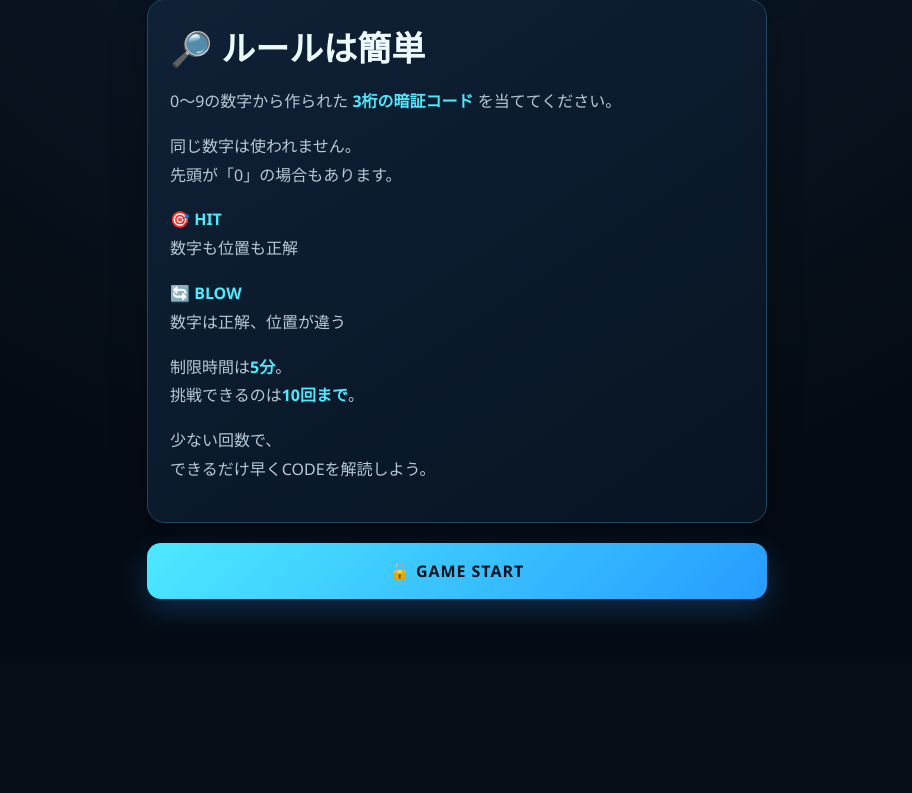
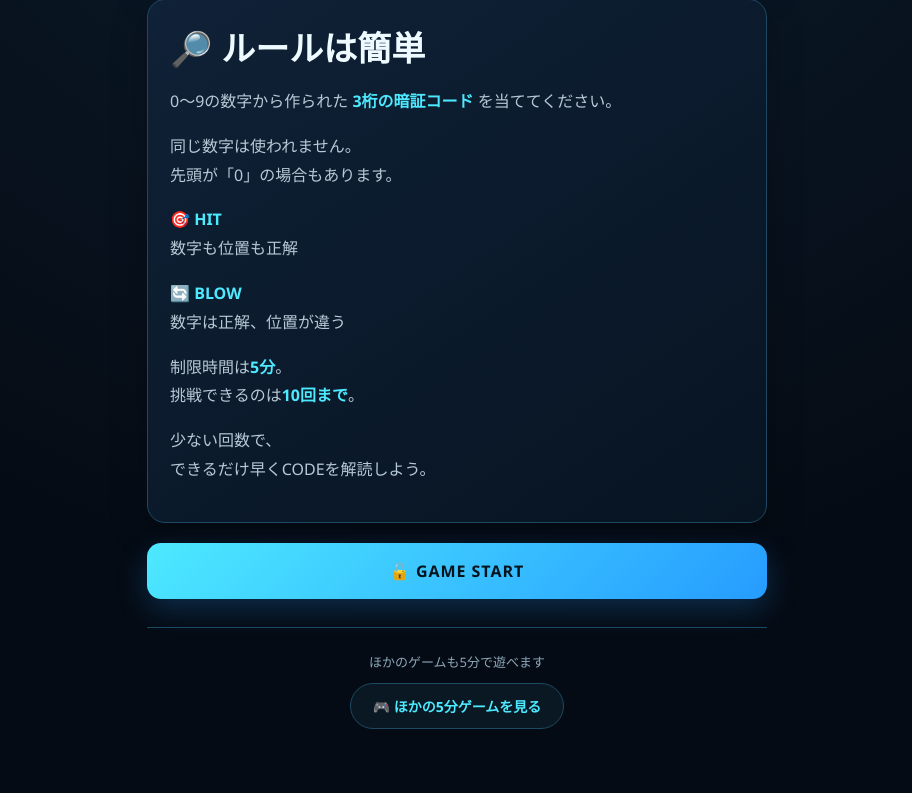
Before and after one commit to dai0105/guess-the-number, a Django app: page / in a window 1280 px wide. Shown: the part 402-1195 px from the top of the page, without its empty margins (183-1095 px from the left). Before the commit the page ends 1019 px from the top, so only its background shows below. Run offline with Django 5.2, Linux system fonts and the light colour scheme.

Commit message:
Add link to five minute games portal

```diff
--- a/game/static/game/css/style.css
+++ b/game/static/game/css/style.css
@@ -790,6 +790,58 @@ button:focus-visible {
 }
 
 /* ========================================
+   5分ゲーム ポータルリンク
+======================================== */
+
+.portal-link-section {
+    margin-top: 28px;
+    padding-top: 24px;
+
+    border-top: 1px solid var(--border);
+
+    text-align: center;
+}
+
+.portal-link-section p {
+    margin: 0 0 12px;
+
+    color: var(--text-sub);
+
+    font-size: 13px;
+}
+
+.portal-link {
+    display: inline-block;
+
+    padding: 12px 22px;
+
+    color: var(--cyan);
+    background-color: rgba(77, 233, 255, 0.06);
+
+    border: 1px solid var(--border);
+    border-radius: 999px;
+
+    font-size: 14px;
+    font-weight: 800;
+
+    text-decoration: none;
+
+    transition:
+        color 0.15s ease,
+        background-color 0.15s ease,
+        border-color 0.15s ease,
+        transform 0.15s ease;
+}
+
+.portal-link:hover {
+    color: #03131d;
+    background-color: var(--cyan);
+    border-color: var(--cyan);
+
+    transform: translateY(-2px);
+}
+
+/* ========================================
    REDUCED MOTION
 ======================================== */
 
@@ -804,4 +856,18 @@ button:focus-visible {
     button {
         transition: none;
     }
+
+    .portal-link-section {
+        margin-top: 24px;
+        padding-top: 20px;
+    }
+
+    .portal-link {
+        width: 100%;
+        max-width: 320px;
+
+        padding: 12px 16px;
+
+        font-size: 13px;
+    }
 }
--- a/game/templates/game/index.html
+++ b/game/templates/game/index.html
@@ -111,6 +111,22 @@
             >
                 🔓 GAME START
             </button>
+
+            <div class="portal-link-section">
+
+                <p>
+                    ほかのゲームも5分で遊べます
+                </p>
+
+                <a
+                    href="https://five-minute-games-10zm.onrender.com/"
+                    class="portal-link"
+                >
+                    🎮 ほかの5分ゲームを見る
+                </a>
+
+            </div>
+
 
         </section>
 
```
